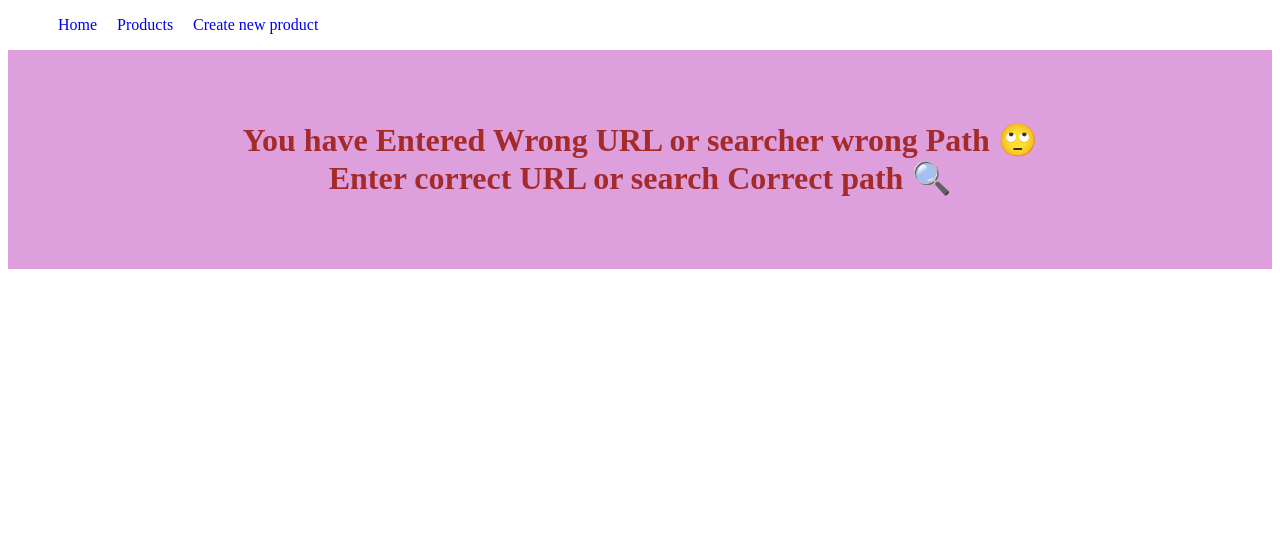
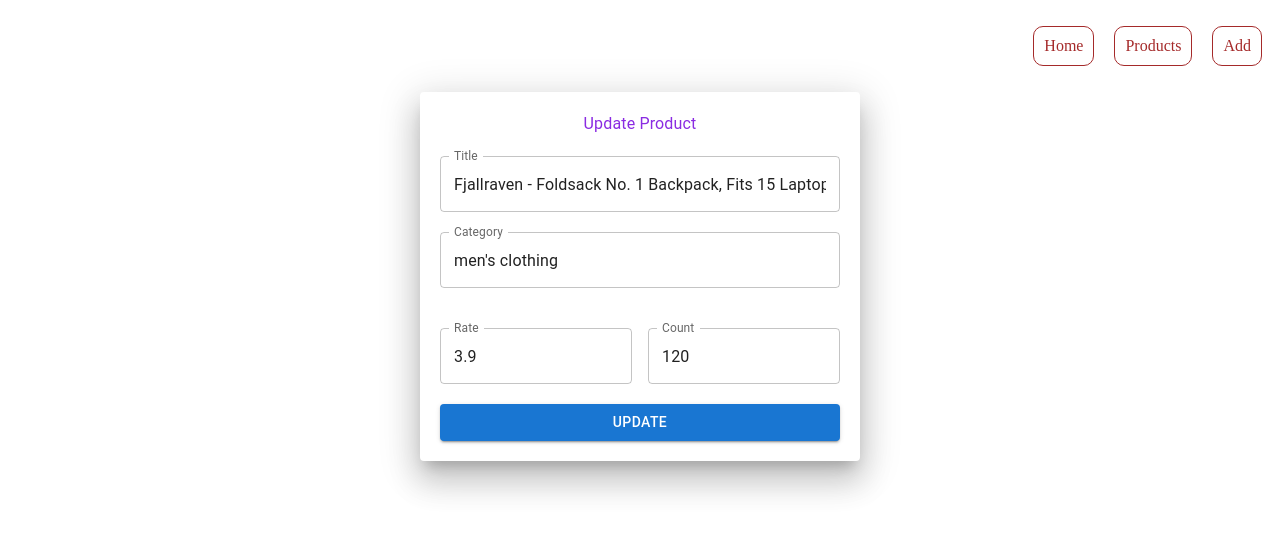
Before and after one commit to don1502/E-commerce, a React (Vite) app: page /updateproduct/1 in a window 1280 px wide. Shown: the top 534 px of the page. Built offline with nearby package versions, Linux system fonts and the light colour scheme; data requests are answered from the project's data file.

Commit message:
Done delete and update from CRUD

```diff
--- a/data/db.json
+++ b/data/db.json
@@ -10,42 +10,6 @@
       "rating": {
         "rate": 3.9,
         "count": 120
-      }
-    },
-    {
-      "id": "2",
-      "title": "Mens Casual Premium Slim Fit T-Shirts ",
-      "price": 22.3,
-      "description": "Slim-fitting style, contrast raglan long sleeve, three-button henley placket, light weight & soft fabric for breathable and comfortable wearing. And Solid stitched shirts with round neck made for durability and a great fit for casual fashion wear and diehard baseball fans. The Henley style round neckline includes a three-button placket.",
-      "category": "men's clothing",
-      "image": "https://fakestoreapi.com/img/71-3HjGNDUL._AC_SY879._SX._UX._SY._UY_t.png",
-      "rating": {
-        "rate": 4.1,
-        "count": 259
-      }
-    },
-    {
-      "id": "3",
-      "title": "Mens Cotton Jacket",
-      "price": 55.99,
-      "description": "great outerwear jackets for Spring/Autumn/Winter, suitable for many occasions, such as working, hiking, camping, mountain/rock climbing, cycling, traveling or other outdoors. Good gift choice for you or your family member. A warm hearted love to Father, husband or son in this thanksgiving or Christmas Day.",
-      "category": "men's clothing",
-      "image": "https://fakestoreapi.com/img/71li-ujtlUL._AC_UX679_t.png",
-      "rating": {
-        "rate": 4.7,
-        "count": 500
-      }
-    },
-    {
-      "id": "4",
-      "title": "Mens Casual Slim Fit",
-      "price": 15.99,
-      "description": "The color could be slightly different between on the screen and in practice. / Please note that body builds vary by person, therefore, detailed size information should be reviewed below on the product description.",
-      "category": "men's clothing",
-      "image": "https://fakestoreapi.com/img/71YXzeOuslL._AC_UY879_t.png",
-      "rating": {
-        "rate": 2.1,
-        "count": 430
       }
     },
     {
@@ -241,27 +205,15 @@
       }
     },
     {
-      "id": "d949",
-      "title": "samsang",
-      "price": 500,
-      "description": "This the new product that is added",
-      "category": "Mobile",
-      "image": "https://fakestoreapi.com/img/71pWzhdJNwL._AC_UL640_QL65_ML3_t.png",
-      "rating": {
-        "rate": "10",
-        "count": "10"
-      }
-    },
-    {
-      "id": "2f16",
-      "title": "Iphone",
+      "id": "ee2d",
+      "title": "Motorola Edge 60 ",
       "price": 500,
       "description": "This the new product that is added",
       "category": "Smartphone",
       "image": "https://fakestoreapi.com/img/71pWzhdJNwL._AC_UL640_QL65_ML3_t.png",
       "rating": {
         "rate": "10",
-        "count": "10"
+        "count": "2000"
       }
     }
   ]
--- a/package.json
+++ b/package.json
@@ -19,7 +19,8 @@
     "react": "^19.1.1",
     "react-bootstrap": "^2.10.10",
     "react-dom": "^19.1.1",
-    "react-router-dom": "^7.8.2"
+    "react-router-dom": "^7.8.2",
+    "sweetalert2": "^11.26.3"
   },
   "devDependencies": {
     "@eslint/js": "^9.33.0",
--- a/src/App.jsx
+++ b/src/App.jsx
@@ -4,25 +4,59 @@ import Home from "./components/Home";
 import Product from "./components/product";
 import NewProduct from "./components/NewProduct";
 import NotFound from "./components/NotFound";
+import UpdateProduct from "./components/UpdateProduct";
 
 function App() {
   return (
     <>
       <BrowserRouter>
-        <ol>
-          <Link to="/" style={{ textDecoration: "none", padding: "10px" }}>
+        <ol className="naviLink">
+          <Link
+            to="newproduct"
+            style={{
+              textDecoration: "none",
+              margin: "10px",
+              padding: "10px",
+              color: "brown",
+              border: "1px solid brown",
+              borderRadius: "10px",
+            }}
+          >
+            Add
+          </Link>
+          <Link
+            to="product"
+            style={{
+              textDecoration: "none",
+              margin: "10px",
+              padding: "10px",
+              color: "brown",
+              border: "1px solid brown",
+              borderRadius: "10px",
+            }}
+          >
+            Products
+          </Link>
+          <Link
+            to="/"
+            style={{
+              textDecoration: "none",
+              margin: "10px",
+              padding: "10px",
+              color: "brown",
+              border: "1px solid brown",
+              borderRadius: "10px",
+            }}
+          >
             Home
           </Link>
-          <Link to="product" style={{ textDecoration: "none", padding: "10px" }}>
-            Products
-          </Link>
-          <Link to="newproduct" style={{ textDecoration: "none", padding: "10px" }}>Create new product</Link>
         </ol>
         <Routes>
           <Route path="/" element={<Home />} />
           <Route path="/product" element={<Product />} />
           <Route path="/newproduct" element={<NewProduct />} />
-          <Route path="/*" element={<NotFound/>}/>
+          <Route path="/updateproduct/:id" element={<UpdateProduct />} />
+          <Route path="/*" element={<NotFound />} />
         </Routes>
       </BrowserRouter>
     </>
--- a/src/components/Home.jsx
+++ b/src/components/Home.jsx
@@ -1,11 +1,16 @@
 import React from "react";
-
+import useFetch from "./hooks/useFetch";
 const Home = () => {
-    return(
-        <>
-            <p>Home</p>
-        </>
-    )
-}
+  return (
+    <>
+      <p style={{ fontFamily: "Times-New-Roman", fontSize: "40px" }}>
+        Lorem ipsum dolor sit amet consectetur adipisicing elit. Sit amet eius
+        facere, perferendis ducimus<br></br> harum labore doloribus repudiandae?
+        Magni, quos quo nam dolorum maxime libero deleniti reiciendis
+        perferendis voluptas voluptatem?
+      </p>
+    </>
+  );
+};
 
 export default Home;
--- a/src/components/NewProduct.jsx
+++ b/src/components/NewProduct.jsx
@@ -1,7 +1,7 @@
 import React, { useState } from "react";
 import { Paper, Typography, Grid, TextField, Button } from "@mui/material";
 
-let NewProduct = () => {
+const NewProduct = () => {
   let [newProduct, setNewProduct] = useState({
     title: "",
     price: 500,
@@ -43,7 +43,7 @@ let NewProduct = () => {
       body: JSON.stringify(newProduct),
     }).then(() => {
       alert("Data added successfully");
-      setNewProduct({
+      setNewProduct({ // This will change the create field back to empty form. So we update this setNewProduct.
         title: "",
         price: 500,
         description: "This the new product that is added",
--- /dev/null
+++ b/src/components/UpdateProduct.jsx
@@ -0,0 +1,134 @@
+import React, { useEffect, useState } from "react";
+import { Paper, Typography, Grid, TextField, Button } from "@mui/material";
+import { useNavigate, useParams } from "react-router-dom";
+import axios from "axios";
+
+const UpdateProduct = () => {
+  let [updateProduct, setUpdateProduct] = useState(null);
+
+  let { id } = useParams();
+
+  let navigate = useNavigate();
+
+  useEffect(() => {
+    axios
+      .get(`http://localhost:3000/products/${id}`)
+      .then((res) => setUpdateProduct(res.data));
+  }, []); // We give [] because this make the useEffect to render single time
+
+  let handleChange = (e) => {
+    let { value, name } = e.target;
+    let fieldName = name.split("rating.")[1];
+    if (name.includes("rating.")) {
+      setUpdateProduct({
+        ...updateProduct,
+        rating: {
+          ...updateProduct.rating,
+          [fieldName]: value,
+        },
+      });
+    } else {
+      setUpdateProduct({
+        ...updateProduct,
+        [name]: value,
+      });
+    }
+  };
+
+  let handleUpdate = (e) => {
+    e.preventDefault();
+    fetch(`http://localhost:3000/products/${id}`, {
+      method: "PUT",
+      headers: {
+        "Content-Type": "application/json",
+      },
+      body: JSON.stringify(updateProduct),
+    }).then(() => {
+      alert("Updated successfully");
+      //   setNewProduct({
+      //     title: "",
+      //     price: 500,
+      //     description: "This the new product that is added",
+      //     category: "",
+      //     image:
+      //       "https://fakestoreapi.com/img/71pWzhdJNwL._AC_UL640_QL65_ML3_t.png",
+      //     rating: {
+      //       rate: 0,
+      //       count: 0,
+      //     },
+      //   });
+      // --------dont want to change the area into normal blank space--------
+      navigate("/product");
+    });
+  };
+
+  if (updateProduct !== null) {
+    return (
+      <center>
+        <Paper
+          elevation={20}
+          style={{ width: "400px", padding: "20px", margin: "20px, auto" }}
+        >
+          <Typography
+            style={{ color: "blueviolet", paddingBottom: "20px" }}
+            textAlign="center"
+          >
+            Update Product
+          </Typography>
+          <Grid
+            component="form"
+            style={{ display: "grid", gap: "20px" }}
+            onSubmit={handleUpdate}
+          >
+            <TextField
+              value={updateProduct.title}
+              name="title"
+              label="Title"
+              variant="outlined"
+              fullWidth
+              onChange={handleChange}
+            />
+            <TextField
+              value={updateProduct.category}
+              name="category"
+              label="Category"
+              variant="outlined"
+              fullWidth
+              onChange={handleChange}
+              style={{ paddingBottom: "20px" }}
+            />
+            <Grid container spacing={2}>
+              <Grid size={6}>
+                <TextField
+                  value={updateProduct.rating.rate}
+                  name="rating.rate"
+                  type="number"
+                  label="Rate"
+                  variant="outlined"
+                  onChange={handleChange}
+                />
+              </Grid>
+              <Grid size={6}>
+                <TextField
+                  value={updateProduct.rating.count}
+                  name="rating.count"
+                  type="number"
+                  label="Count"
+                  variant="outlined"
+                  onChange={handleChange}
+                />
+              </Grid>
+            </Grid>
+            <Button type="submit" variant="contained" fullWidth>
+              Update
+            </Button>
+          </Grid>
+        </Paper>
+      </center>
+    );
+  } else {
+    <div> Loading...</div>;
+  }
+};
+
+export default UpdateProduct;
--- a/src/components/hooks/useFetch.js
+++ b/src/components/hooks/useFetch.js
@@ -19,7 +19,7 @@ function useFetch(URL) {
     };
     fetchApi();
   }, []);
-  return { product, error, isLoading };
+  return { product, error, isLoading, setProduct };
 }
 
 export default useFetch;
--- a/src/index.css
+++ b/src/index.css
@@ -16,3 +16,9 @@
     width: 9rem;
     height: 11rem;
 }
+
+.naviLink{
+    display: flex;
+    flex-direction: row-reverse;
+    font-size: 1rem;
+}
```
Also changed, not shown: src/components/product.jsx (+40 -10 lines), 1 other file (tests, documents, lock files or other folders).
